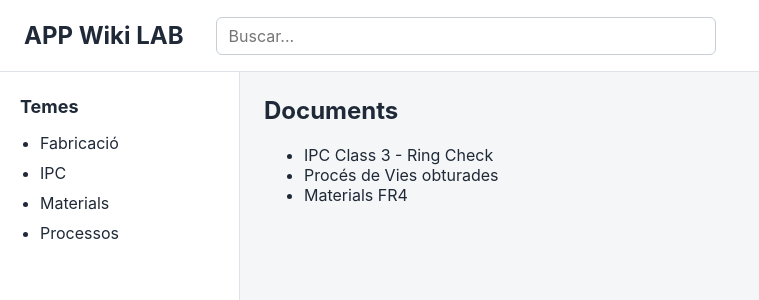
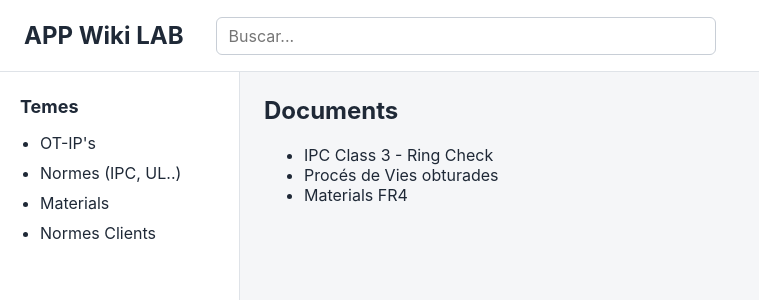
Before and after one commit to JCostaCotet/APP_Wiki_LAB, a React (Vite) app: page / in a window 1280 px wide. Shown: the top 300 px of the page, without its empty margins (0-759 px from the left). Built offline with nearby package versions, Linux system fonts and the light colour scheme.

Commit message:
Creació de carpeta models

```diff
--- a/src/components/Sidebar.tsx
+++ b/src/components/Sidebar.tsx
@@ -4,10 +4,10 @@ function Sidebar() {
       <h2 className="sidebar-title">Temes</h2>
 
       <ul className="sidebar-list">
-        <li>Fabricació</li>
-        <li>IPC</li>
+        <li>OT-IP's</li>
+        <li>Normes (IPC, UL..)</li>
         <li>Materials</li>
-        <li>Processos</li>
+        <li>Normes Clients</li>
       </ul>
     </aside>
   );
```
Also changed, not shown: src/models/Document.ts (added, +10 -0 lines).
